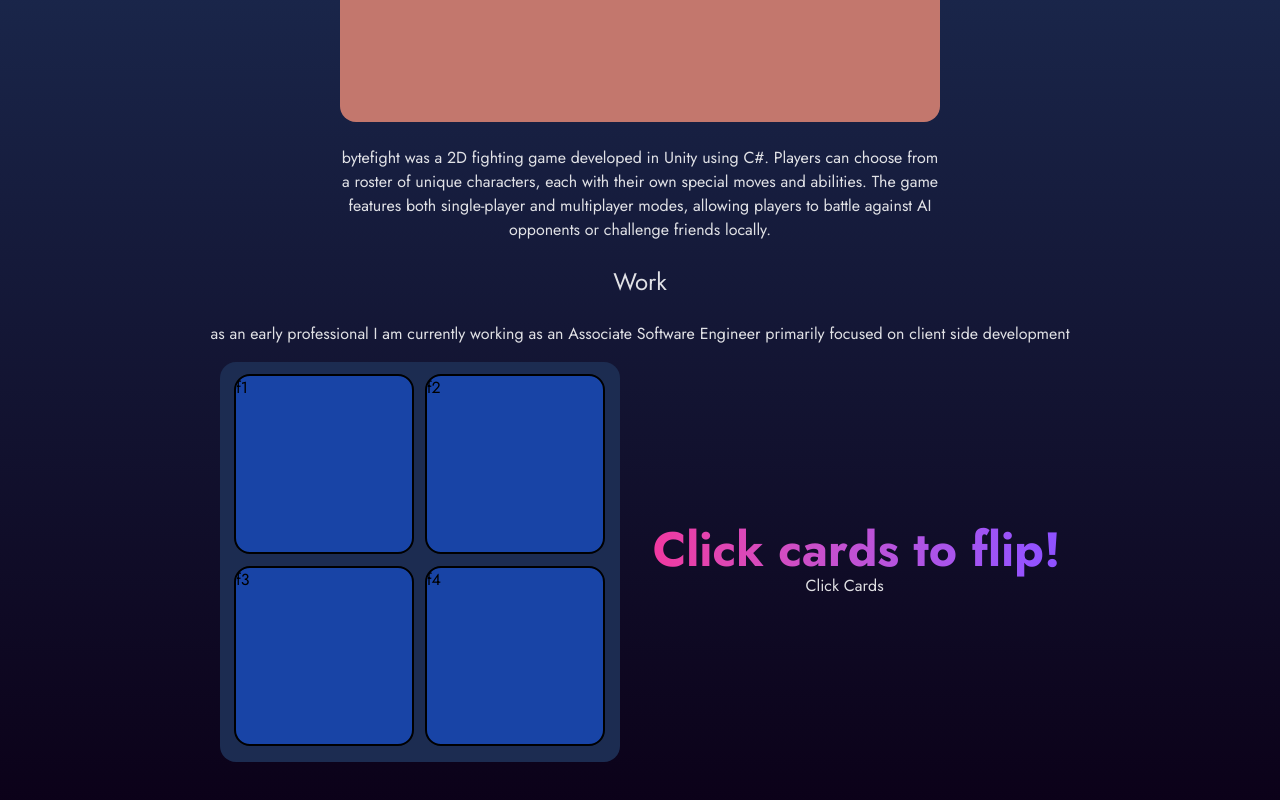
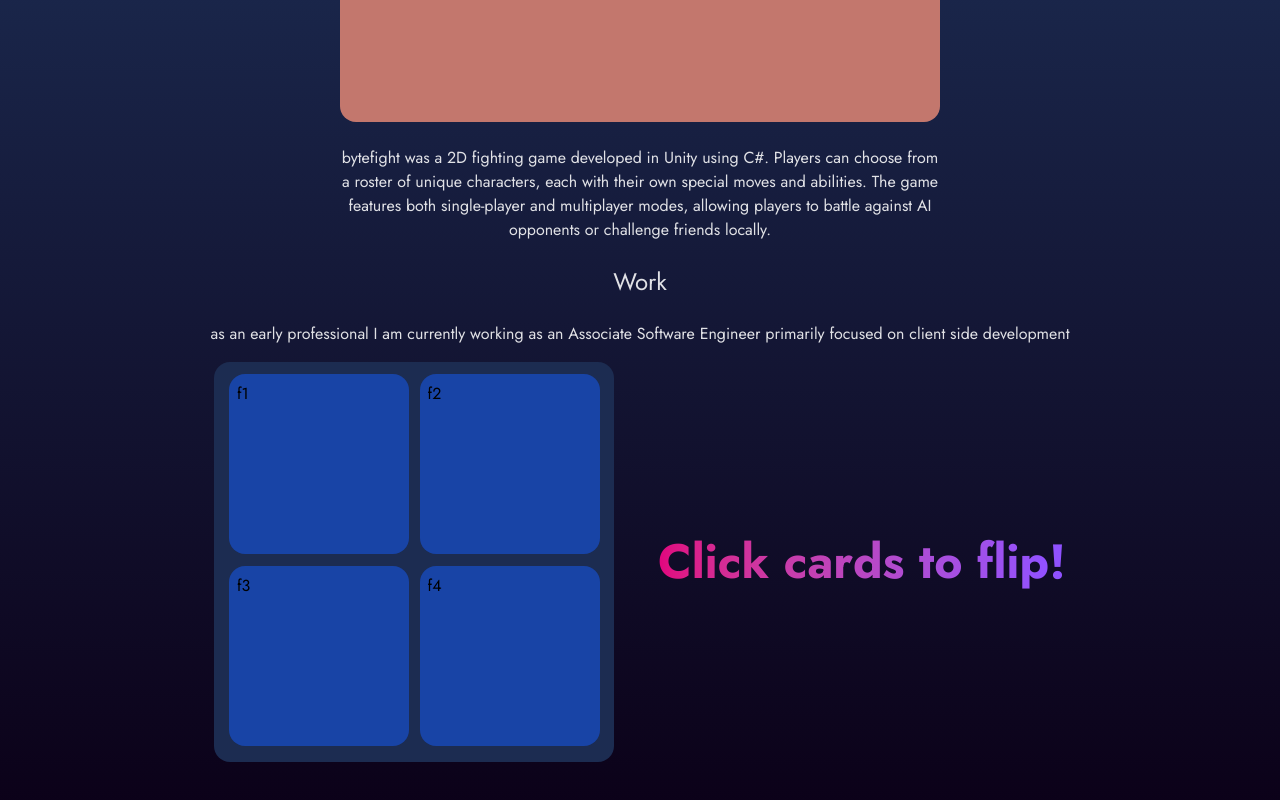
Before and after one commit to jorgeP301/TailPort, a React (Vite) app: page / in a window 1280 px wide. Shown: the part 1067-1867 px from the top of the page. Built offline with nearby package versions, Linux system fonts and the light colour scheme.

Commit message:
small changes before going into the backend stuff

```diff
--- a/src/components/CardDisplay.jsx
+++ b/src/components/CardDisplay.jsx
@@ -1,6 +1,6 @@
 import { useState } from "react";
 
-function CardDisplay({cards}) {
+function CardDisplay({ cards }) {
     const [flipped, setFlipped] = useState({});
 
     const handleflip = (cardId) => {
@@ -11,14 +11,19 @@ function CardDisplay({cards}) {
     }
 
     return (
-        <div id="comp-box" className="flex flex-wrap bg-card-display rounded-2xl w-full sm:w-[400px] sm:h-[400px] p-3 gap-2 justify-evenly">
+        <div id="comp-box" className="flex flex-wrap bg-card-display rounded-2xl min-w-[220px] w-full sm:w-[400px] sm:h-[400px] p-3 gap-2 justify-evenly">
             {cards.map((card) => (
                 <div key={card.id} className="card" onClick={() => handleflip(card.id)}>
                     <div className={`card-inner ${flipped[card.id] ? 'flipped' : ''}`}>
-                        <div className="card-front flex border-2 border-black rounded-2xl w-[180px] h-[180px] bg-blue-600/50">
-                            <span>{card.front}</span></div>
-                        <div className="card-back flex border-2 border-black rounded-2xl w-[180px] h-[180px] bg-fuchsia-900/50">
-                            <span>{card.back}</span>
+                        <div className="card-front flex rounded-2xl w-[180px] h-[180px] bg-blue-600/50">
+                            <div className="flex flex-1 p-2">
+                                <span>{card.front}</span>
+                            </div>
+                        </div>
+                        <div className="card-back flex rounded-2xl w-[180px] h-[180px] bg-fuchsia-900/50">
+                            <div className="flex flex-1 p-2">
+                                <span>{card.back}</span>
+                            </div>
                         </div>
                     </div>
                 </div>
--- a/src/components/WaveWord.jsx
+++ /dev/null
@@ -1,17 +0,0 @@
-
-function WaveWord() {
-    var Phrase = "Click Cards"
-    var phraseArray = Phrase.split("");
-    return (
-        <div className="wave">
-            {phraseArray.map((char, index) => (
-                <span
-                    key={index} className='wave-word'>
-                    {char}
-                </span>
-            ))}
-        </div>
-    );
-}
-
-export default WaveWord;
--- a/src/pages/Projects.jsx
+++ b/src/pages/Projects.jsx
@@ -1,7 +1,6 @@
 import React from "react";
 import Carousel from "../components/Carousel.jsx";
 import CardDisplay from "../components/CardDisplay.jsx";
-import WaveWord from "../components/WaveWord.jsx";
 
 function Projects() {
 
@@ -21,11 +20,10 @@ function Projects() {
                 <h2 className="text-2xl items-start">Work</h2>
                 <div className="flex flex-col gap-y-4">
                     <span>as an early professional I am currently working as an Associate Software Engineer primarily focused on client side development</span>
-                    <div className="flex flex-wrap justify-evenly sm:flex-row">
+                    <div className="flex flex-wrap justify-evenly sm:flex-row gap-4">
                         <CardDisplay cards={cards} />
                         <div className="content-center">
-                            <span className="pl-6 text-5xl font-bold bg-linear-to-r from-pink-500 to-violet-500 bg-clip-text text-transparent">Click cards to flip!</span>
-                            <WaveWord />
+                            <span className="pl-6 text-5xl font-bold bg-linear-to-r from-pink-600 to-violet-500 bg-clip-text text-transparent">Click cards to flip!</span>
                         </div>
                     </div>
                 </div>
```
